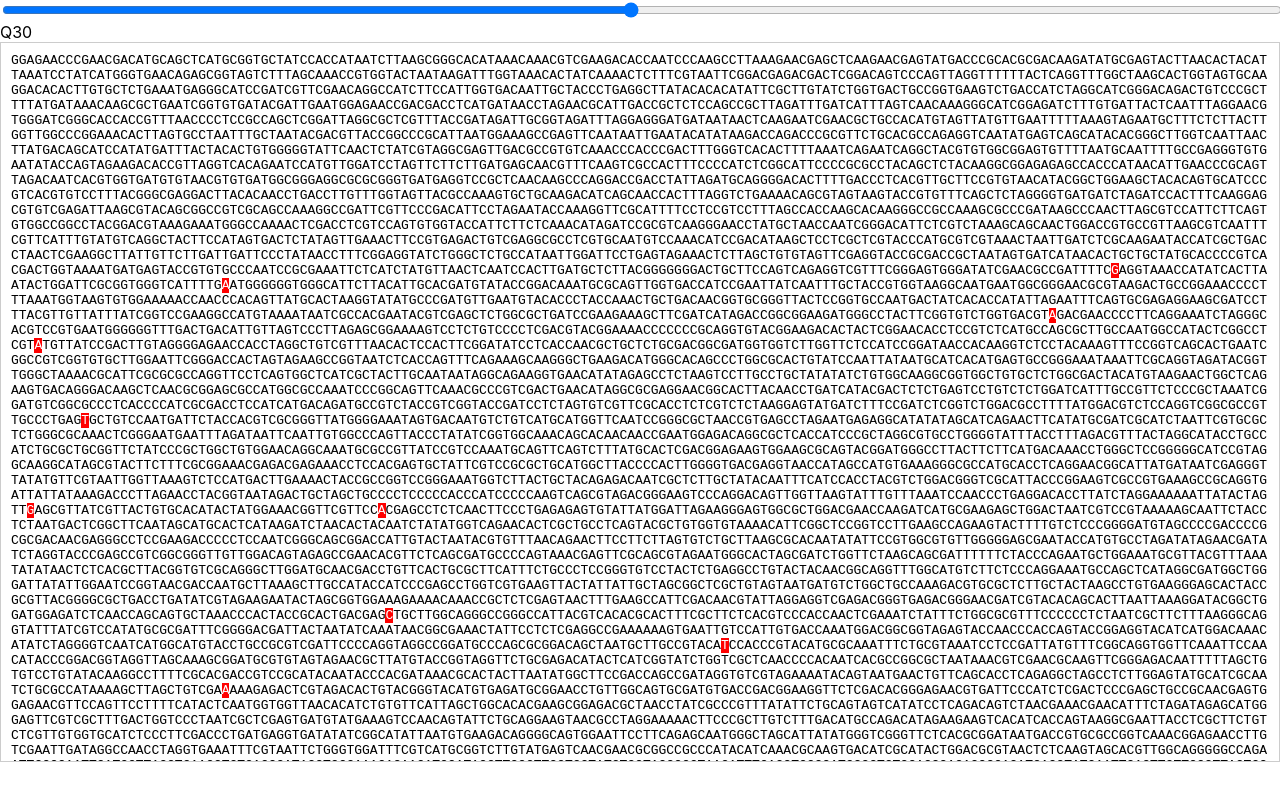
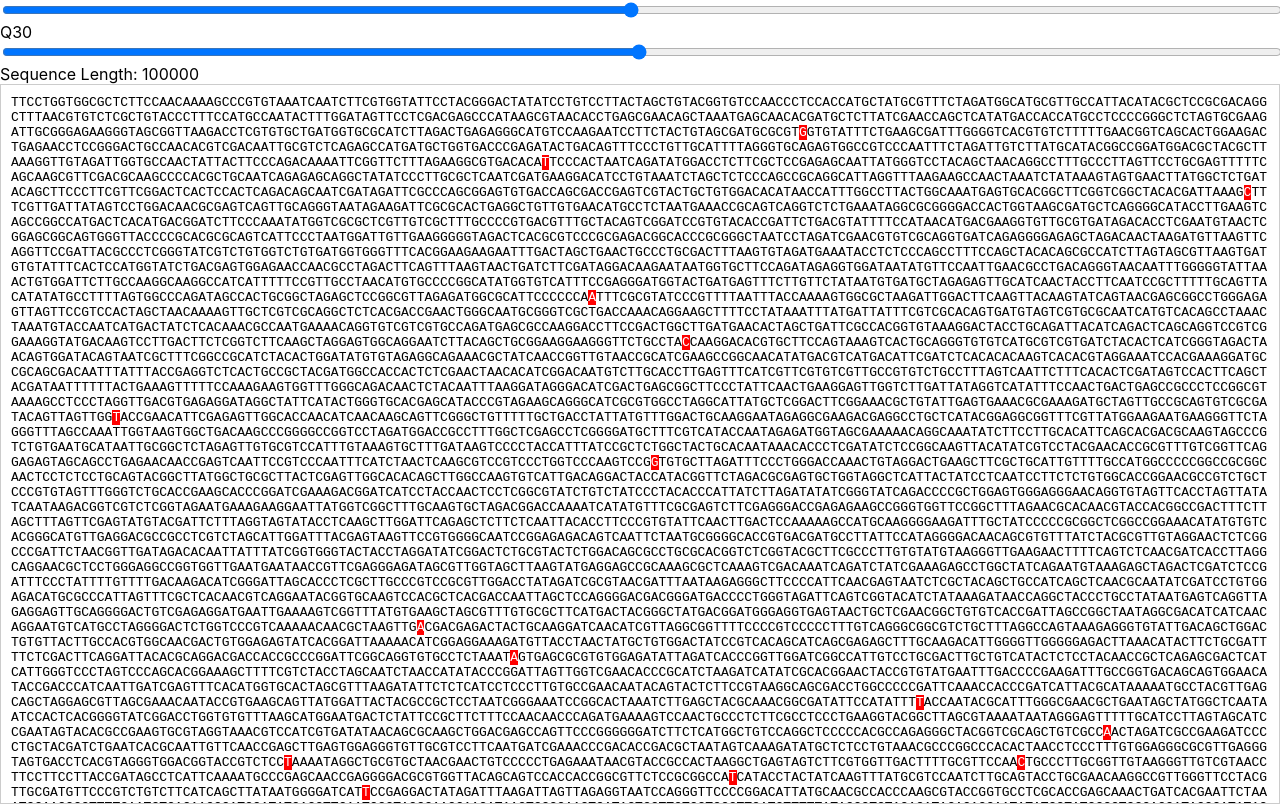
Before and after one commit to benhuckvale/visualise-qscores, a React (Create React App) app: page / in a window 1280 px wide. Built offline with nearby package versions, Linux system fonts and the light colour scheme.

Commit message:
Add slider for sequence length

```diff
--- a/src/App.js
+++ b/src/App.js
@@ -4,14 +4,9 @@ import seedrandom from 'seedrandom';
 
 function App() {
   const [qScore, setQScore] = useState(30);
+  const [sequenceLength, setSequenceLength] = useState(100000); // Default sequence length
   const [sequence, setSequence] = useState("");
   const [errorPositions, setErrorPositions] = useState([]);
-
-  useEffect(() => {
-    const newSequence = generateRandomSequence(10000);
-    setSequence(newSequence);
-    generateErrorPositions(newSequence.length);
-  }, []);
 
   function generateRandomSequence(length) {
     const bases = ['G', 'C', 'T', 'A'];
@@ -34,6 +29,16 @@ function App() {
     shuffleArray(positions);
     setErrorPositions(positions);
   }
+
+  function generateSequenceAndErrors(length) {
+    const newSequence = generateRandomSequence(length);
+    setSequence(newSequence);
+    generateErrorPositions(length);
+  }
+
+  useEffect(() => {
+    generateSequenceAndErrors(sequenceLength);
+  }, [sequenceLength]); // Regenerate sequence and errors when sequence length changes
 
   function calculateExpectedErrors(qScore, length) {
     // For example:
@@ -86,6 +91,15 @@ function App() {
         style={{ width: "100%" }}
       />
       <div>Q{qScore}</div>
+      <input
+        type="range"
+        min="1000"
+        max="200000"
+        value={sequenceLength}
+        onChange={(e) => setSequenceLength(parseInt(e.target.value, 10))}
+        style={{ width: "100%" }}
+      />
+      <div>Sequence Length: {sequenceLength}</div>
       <div style={{
            width: "100%",
            height: "90vh",
```
